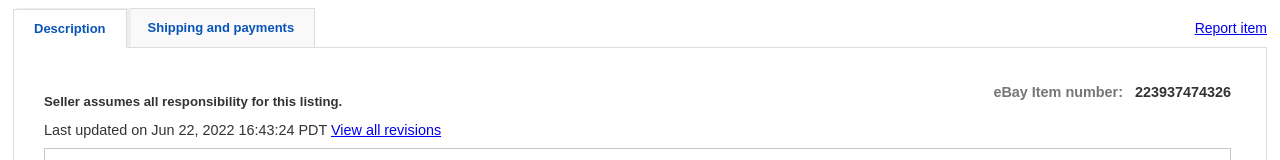
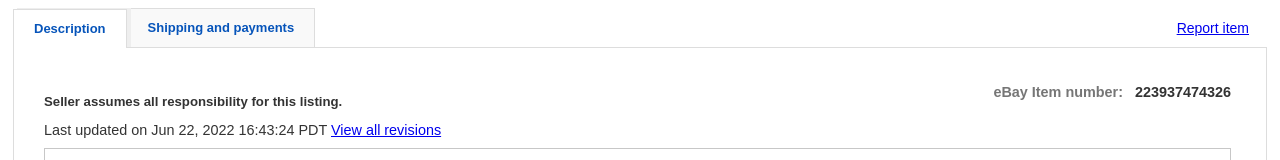
Before and after one commit to Team-Ebay/item_description_shipping_payments, a React (Create React App) app: page / in a window 1280 px wide. Shown: the top 160 px of the page. Built offline with nearby package versions, Linux system fonts and the light colour scheme; the HTML template or start-up script is replaced by a standard one.

Commit message:
small alignment

```diff
--- a/src/index.css
+++ b/src/index.css
@@ -58,8 +58,10 @@ body {
 }
 
 .report-item-link {
+
   margin-left: auto;
   align-self: center;
+  margin-right: 18px;
 }
 
 .content-container {
@@ -127,7 +129,7 @@ body {
 
 .detailsContainer {
   display: grid;
-  grid-template-columns: 8% 38% 11% 33%;
+  grid-template-columns: 8% 38% 9% 33%;
   gap: 1%;
   row-gap: 10px;
   width: 100%;
```
